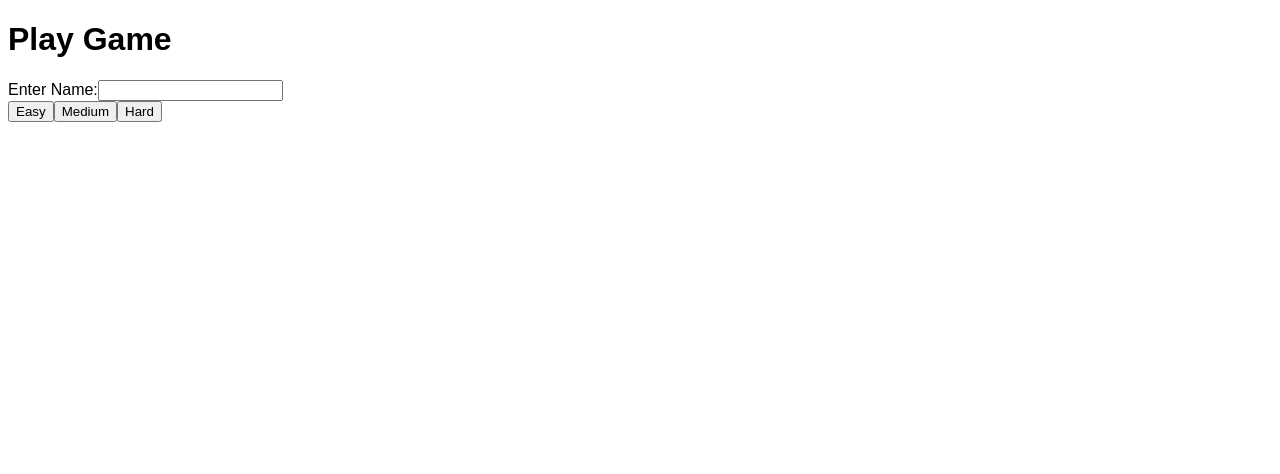
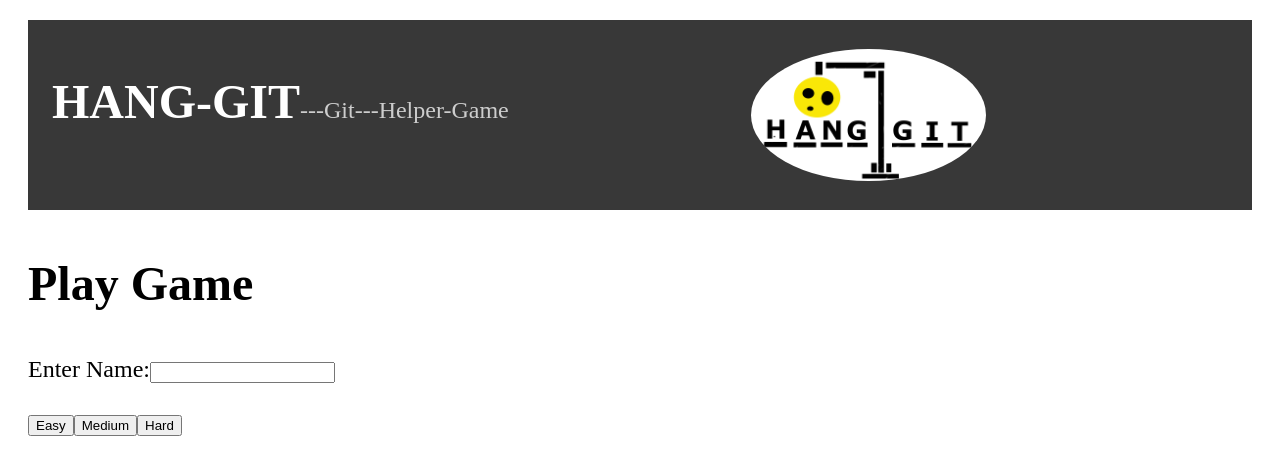
Before and after one commit to cms718/hang-git, a React (Create React App) app: page / in a window 1280 px wide. Shown: the top 474 px of the page. Built offline with nearby package versions, Linux system fonts and the light colour scheme.

Commit message:
header in homepage and homepage improved

```diff
--- a/src/App.css
+++ b/src/App.css
@@ -1,25 +1,27 @@
 .hang-git-container {
   align-items:  center;
-  height: 100;
   font-family: 'Futura';
   font-size: 24px;
   line-height:  2.2em;
   display: flex;
   flex-direction: column;
   align-items: center;
+  height: 70%;
 }
 
-
 body, #root {
-
-
   /* overflow: hidden; */
   font-family: Arial, Helvetica, sans-serif;
-
-
 }
 
 .test{
-
   /* overflow: hidden; */
 }
+
+.home{
+  margin: 10px;
+  padding: 10px;
+  font-family: 'Futura';
+  font-size: 24px;
+  line-height:  2.2em;
+}
--- a/src/components/Game/Game.jsx
+++ b/src/components/Game/Game.jsx
@@ -98,8 +98,9 @@ export default function Game({exitGame, user, displayScore, questions}) {
 
   return (
     <>
+    <div>
+      <Header />
       <div className="hang-git-container">
-      <Header />
         <DisplayLives
           word={currentWord()}
           guessedLetters={guessedLetters}
@@ -136,6 +137,7 @@ export default function Game({exitGame, user, displayScore, questions}) {
         {/* <Popup /> */}
         {/* <Notification showNotification={showNotification} /> */}
       </div>
+    </div>
     <div className='test'>
 
     <Notification showNotification={showNotification} />
--- a/src/components/HomeScreen/HomeScreen.jsx
+++ b/src/components/HomeScreen/HomeScreen.jsx
@@ -1,5 +1,6 @@
 import React, { useState } from 'react'
 import Categories from '../Categories/Categories'
+import Header from "../Header/Header";
 
 export default function HomeScreen({handleStartGame, allQuestions}) {
 
@@ -14,7 +15,8 @@ export default function HomeScreen({handleStartGame, allQuestions}) {
   }
 
   return (
-    <div>
+    <div className="home">
+      <Header />
       <h1>Play Game</h1>
       <label>
         Enter Name:
```
Lines whose indentation alone changed are shown as unchanged.
